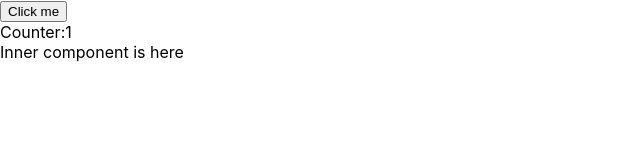
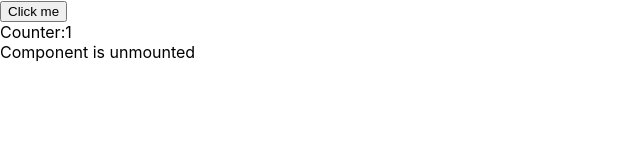
Before and after one commit to adityaguptady/React-practice, a React (Create React App) app: page / in a window 1280 px wide. Both pictures are taken after a click on the button "Click me". Shown: the top 160 px of the page, without its empty margins (0-640 px from the left). Built offline with nearby package versions, Linux system fonts and the light colour scheme.

Commit message:
Component unmounted

```diff
--- a/src/App.js
+++ b/src/App.js
@@ -4,26 +4,29 @@
 
 class InnerComponent extends React.Component
 {
+  constructor()
+  {
+    super()
+  }
+
   render()
   {
-    return <div>Inner component is here</div>
-  }
-
-  componentDidMount()
-  {
-    console.log("####Mounting InnerComponent####")
+    return <div>This is inner component</div>
   }
 
   componentWillUnmount()
   {
-    console.log("****Unmounting InnerComponent****")
+    console.log("Inside componentWillUnmount")
   }
 
 }
 
 class App extends React.Component
 {
-  state = {counter:0, innerComponent:<InnerComponent/>}
+  state = {
+    counter:0,
+    innerComponent: <InnerComponent/>
+  }
   constructor(props)
   {
     super(props)
@@ -46,14 +49,8 @@
   {
     //updating state on function call
     this.setState({counter:this.state.counter+1})
-    if(this.state.counter % 2 == 0)
-    {
-      this.setState({innerComponent:<InnerComponent/>})
-    }
-    else
-    {
-      this.setState({innerComponent:<div>Unmounted</div>})
-    }
+
+    this.setState({innerComponent: <div>Component is unmounted</div>})
 
   }
 
@@ -68,7 +65,7 @@
           <br/>
           Counter:{this.state.counter}
           <br/>
-          <div>{this.state.innerComponent}</div>
+          {this.state.innerComponent}
         </div>
     )
   }
```
